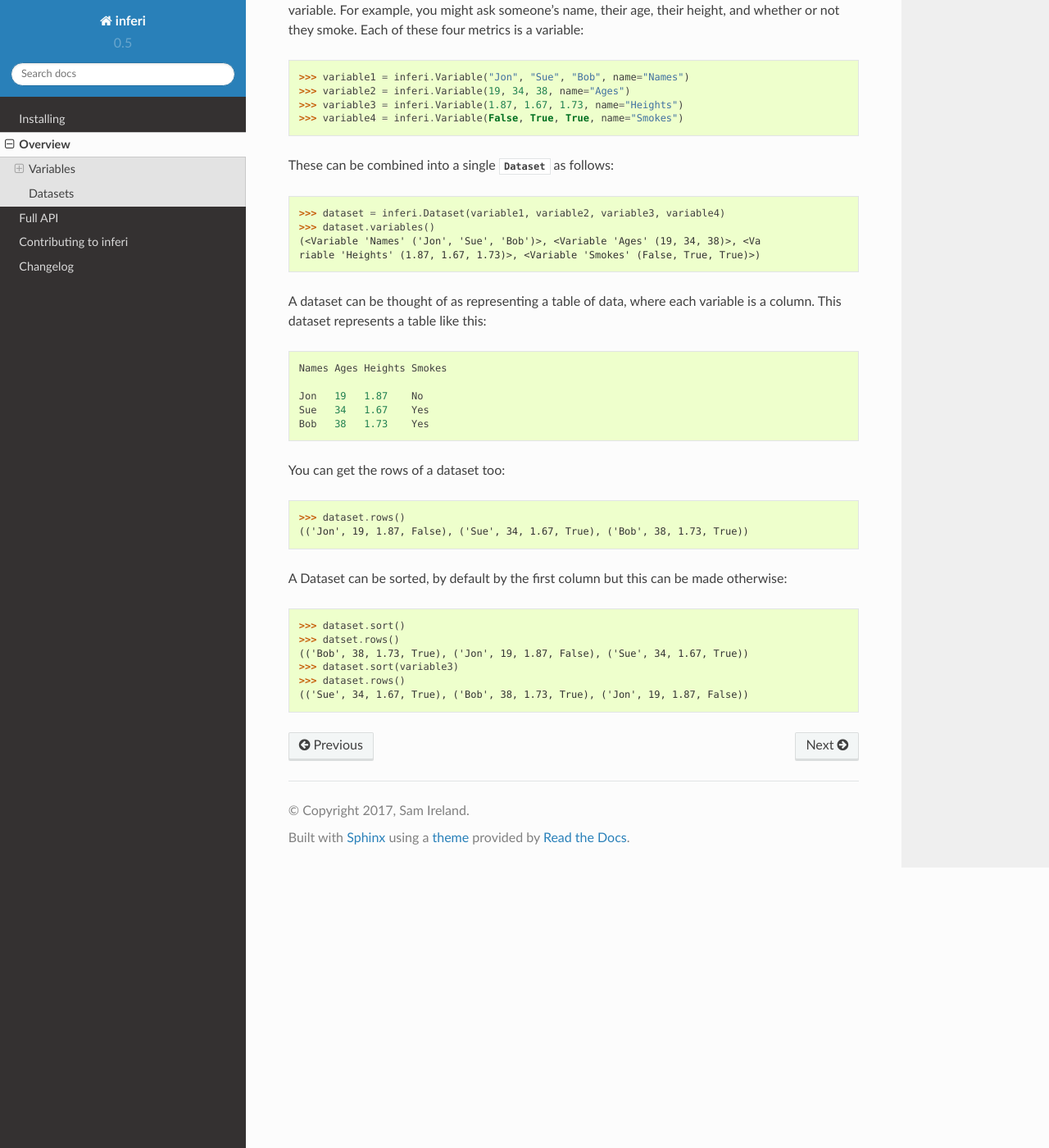
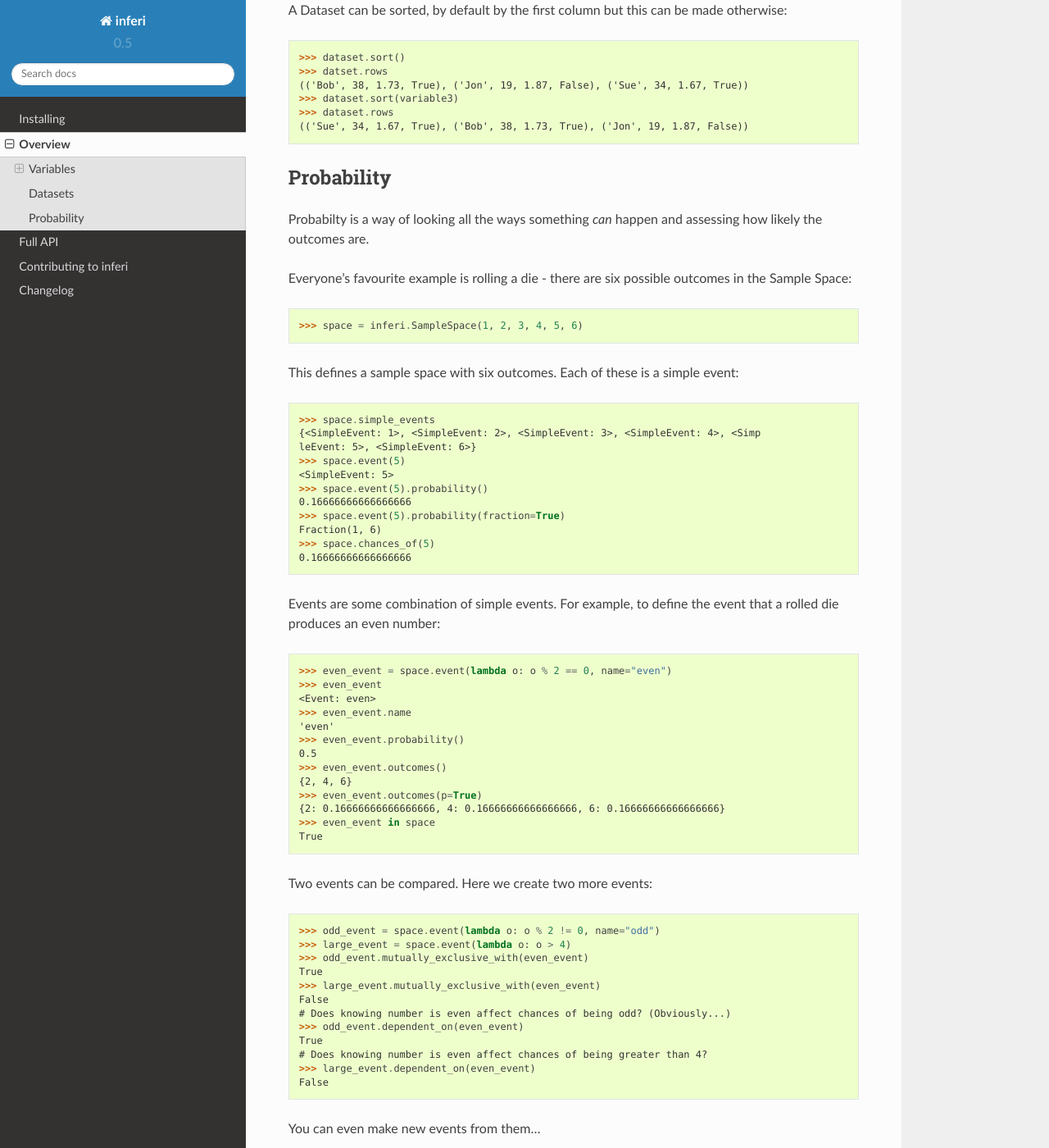
Before and after one commit to samirelanduk/inferi, a Sphinx documentation site: the page built from docs/source/overview.rst, in a window 1280 px wide and 1400 px high, scrolled down 3506 px. Shown: the whole window at 82% size. Built offline with Sphinx 7.4.7 and the Read the Docs theme 2.0.0, drawn with Linux system fonts in a browser that asks for light colours; some of the changed text lies outside the part shown.

Commit message:
Add docs for 0.5

```diff
--- a/docs/source/api.rst
+++ b/docs/source/api.rst
@@ -2,6 +2,8 @@ Full API
 --------
 
 .. toctree ::
+	api/variables
+	api/exceptions
+	api/combinatorics
 	api/datasets
-	api/exceptions
-	api/variables
+	api/probability
--- /dev/null
+++ b/docs/source/api/combinatorics.rst
@@ -0,0 +1,6 @@
+inferi.combinatorics
+--------------------
+
+.. automodule:: inferi.combinatorics
+	:members:
+	:inherited-members:
--- /dev/null
+++ b/docs/source/api/probability.rst
@@ -0,0 +1,6 @@
+inferi.probability
+------------------
+
+.. automodule:: inferi.probability
+	:members:
+	:inherited-members:
--- a/docs/source/index.rst
+++ b/docs/source/index.rst
@@ -8,7 +8,7 @@ Example
 
   >>> import inferi
   >>> variable = inferi.Variable(11, 45, 23, 12, 10)
-  >>> variable.mean()
+  >>> variable.mean
   20.2
   >>> variable.variance()
   219.7
--- a/docs/source/overview.rst
+++ b/docs/source/overview.rst
@@ -16,13 +16,13 @@ sense of the word.
     >>> heights = inferi.Variable(178, 156, 181, 175, 178)
     >>> heights
     '<Variable (178, 156, 181, 175, 178)>'
-    >>> heights.length()
+    >>> heights.length
     5
 
 If you like, you can give the variable a name as an appropriate label:
 
     >>> heights = inferi.Variable(178, 156, 181, 175, 178, name="heights")
-    >>> heights.name()
+    >>> heights.name
     'heights'
 
 You can also give an existing sequence, such as a list, and the result will be
@@ -68,15 +51,15 @@ Measures of Centrality
 Variables have the basic measures of centrality - mean, median and range.
 
     >>> heights = inferi.Variable(178, 156, 181, 175, 178)
-    >>> heights.mean()
+    >>> heights.mean
     173.6
-    >>> heights.median()
+    >>> heights.median
     178
-    >>> heights.mode()
+    >>> heights.mode(
     178
 
-See the full documentation for details on :py:meth:`~.Variable.mean`,
-:py:meth:`~.Variable.median`, and :py:meth:`~.Variable.mode`. Note that if the
+See the full documentation for details on :py:attr:`~.Variable.mean`,
+:py:attr:`~.Variable.median`, and :py:attr:`~.Variable.mode`. Note that if the
 variable has more than one mode, ``None`` will be returned.
 
 
@@ -87,7 +70,7 @@ Variables can also calculate various measures of dispersion, the simplest being
 the range:
 
     >>> heights = inferi.Variable(178, 156, 181, 175, 178)
-    >>> heights.range()
+    >>> heights.range
     25
 
 You can also calculate the variance and the standard deviation - measures of
@@ -108,7 +91,7 @@ call the method:
   >>> heights.st_dev(population=True)
   9.00222194794152
 
-Again, see the full documentation of :py:meth:`~.Variable.range`,
+Again, see the full documentation of :py:attr:`~.Variable.range`,
 :py:meth:`~.Variable.variance`, and :py:meth:`~.Variable.st_dev` for
 more details.
 
@@ -142,25 +125,6 @@ calculate this:
     >>> variable1.correlation_with(variable2)
     0.662573882203029
 
-
-Combining Variables
-###################
-
-Variables can be added, subtracted, and averaged:
-
-  >>> variable1 = inferi.Variable(2.1, 2.5, 4.0, 3.6)
-  >>> variable2 = inferi.Variable(8, 12, 14, 10)
-  >>> variable1 + variable2
-  <Variable (10.1, 14.5, 18.0, 13.6)>
-  >>> variable2 - variable1
-  <Variable (5.9, 9.5, 10.0, 6.4)>
-  >>> inferi.Variable.average(variable1, variable2)
-  <Variable (5.05, 7.25, 9.0, 6.8)>
-
-Error values will be retained and combined appropriately across all operations.
-See the `fuzz <https://fuzz.samireland.com/>`_ documentation for details on how
-this is done.
-
 Datasets
 ~~~~~~~~
 
@@ -177,7 +141,7 @@ variable:
 These can be combined into a single :py:class:`.Dataset` as follows:
 
   >>> dataset = inferi.Dataset(variable1, variable2, variable3, variable4)
-  >>> dataset.variables()
+  >>> dataset.variables
   (<Variable 'Names' ('Jon', 'Sue', 'Bob')>, <Variable 'Ages' (19, 34, 38)>, <Va
   riable 'Heights' (1.87, 1.67, 1.73)>, <Variable 'Smokes' (False, True, True)>)
 
@@ -192,15 +156,80 @@ is a column. This dataset represents a table like this::
 
 You can get the rows of a dataset too:
 
-  >>> dataset.rows()
+  >>> dataset.rows
   (('Jon', 19, 1.87, False), ('Sue', 34, 1.67, True), ('Bob', 38, 1.73, True))
 
 A Dataset can be sorted, by default by the first column but this can be made
 otherwise:
 
   >>> dataset.sort()
-  >>> datset.rows()
+  >>> datset.rows
   (('Bob', 38, 1.73, True), ('Jon', 19, 1.87, False), ('Sue', 34, 1.67, True))
   >>> dataset.sort(variable3)
-  >>> dataset.rows()
+  >>> dataset.rows
   (('Sue', 34, 1.67, True), ('Bob', 38, 1.73, True), ('Jon', 19, 1.87, False))
+
+Probability
+~~~~~~~~~~~
+
+Probabilty is a way of looking all the ways something *can* happen and assessing
+how likely the outcomes are.
+
+Everyone's favourite example is rolling a die - there are six possible outcomes
+in the Sample Space:
+
+  >>> space = inferi.SampleSpace(1, 2, 3, 4, 5, 6)
+
+This defines a sample space with six outcomes. Each of these is a simple event:
+
+  >>> space.simple_events
+  {<SimpleEvent: 1>, <SimpleEvent: 2>, <SimpleEvent: 3>, <SimpleEvent: 4>, <Simp
+  leEvent: 5>, <SimpleEvent: 6>}
+  >>> space.event(5)
+  <SimpleEvent: 5>
+  >>> space.event(5).probability()
+  0.16666666666666666
+  >>> space.event(5).probability(fraction=True)
+  Fraction(1, 6)
+  >>> space.chances_of(5)
+  0.16666666666666666
+
+Events are some combination of simple events. For example, to define the event
+that a rolled die produces an even number:
+
+  >>> even_event = space.event(lambda o: o % 2 == 0, name="even")
+  >>> even_event
+  <Event: even>
+  >>> even_event.name
+  'even'
+  >>> even_event.probability()
+  0.5
+  >>> even_event.outcomes()
+  {2, 4, 6}
+  >>> even_event.outcomes(p=True)
+  {2: 0.16666666666666666, 4: 0.16666666666666666, 6: 0.16666666666666666}
+  >>> even_event in space
+  True
+
+Two events can be compared. Here we create two more events:
+
+  >>> odd_event = space.event(lambda o: o % 2 != 0, name="odd")
+  >>> large_event = space.event(lambda o: o > 4)
+  >>> odd_event.mutually_exclusive_with(even_event)
+  True
+  >>> large_event.mutually_exclusive_with(even_event)
+  False
+  # Does knowing number is even affect chances of being odd? (Obviously...)
+  >>> odd_event.dependent_on(even_event)
+  True
+  # Does knowing number is even affect chances of being greater than 4?
+  >>> large_event.dependent_on(even_event)
+  False
+
+You can even make new events from them...
+
+  >>> small_and_even = large_event.complement & even_event
+  >>> small_and_even.probability()
+  0.333333333333333
+  >>> small_and_even.outcomes()
+  {2, 4}
--- a/requirements.txt
+++ b/requirements.txt
@@ -1,4 +1,3 @@
-fuzz
 python-coveralls
 sphinx
 sphinx_rtd_theme
--- a/setup.py
+++ b/setup.py
@@ -14,7 +14,6 @@ setup(
   "License :: OSI Approved :: MIT License",
   "Topic :: Scientific/Engineering :: Mathematics",
   "Programming Language :: Python :: 3",
-  "Programming Language :: Python :: 3.5",
   "Programming Language :: Python :: 3.6",
  ],
  keywords="statistics probability data-science",
```
Also changed, not shown: other parts of docs/source/overview.rst (+5 -22 lines), docs/source/changelog.rst (+18 -0 lines), docs/source/installing.rst (+3 -4 lines), 2 other files.
